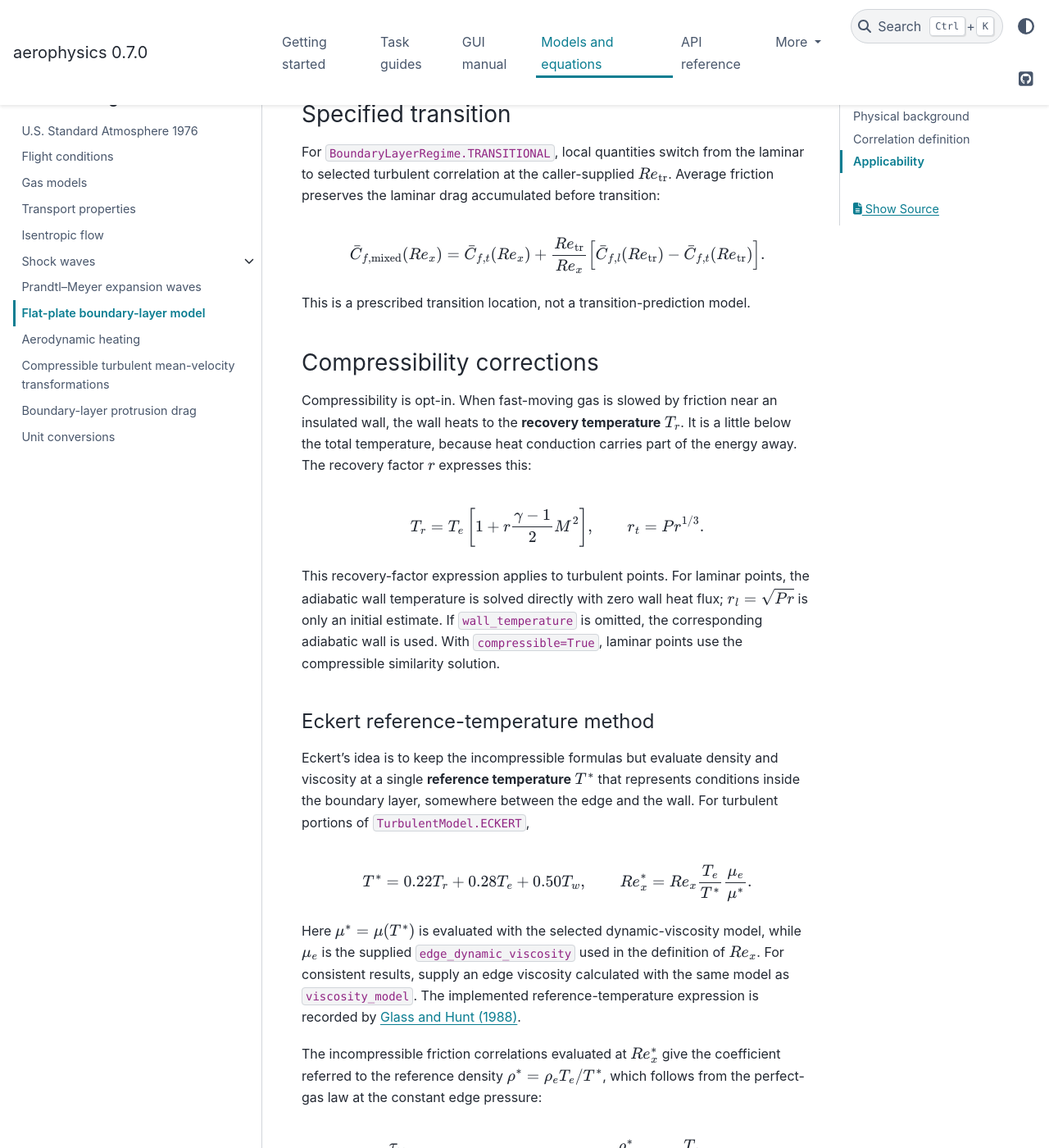
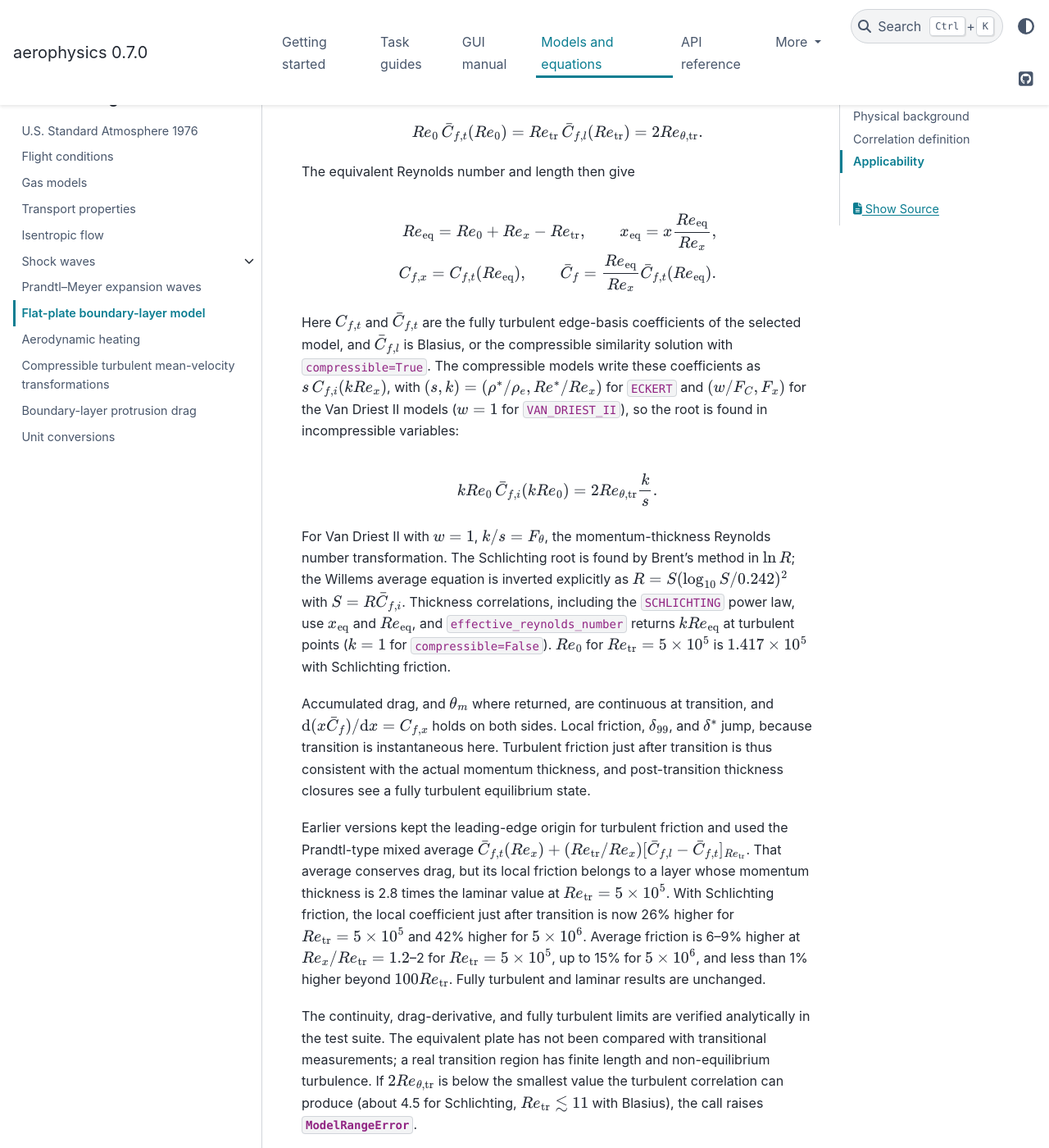
Before and after one commit to pandorobo11/aerophysics, a Sphinx documentation site: the page built from docs/models/flat_plate_boundary_layer.rst, in a window 1280 px wide and 1400 px high, scrolled down 7948 px. Shown: the whole window at 82% size. Built offline with Sphinx 7.4.7 and the PyData theme 0.15.4, drawn with Linux system fonts in a browser that asks for light colours; some of the changed text lies outside the part shown.

Commit message:
feat!: continue the equivalent turbulent plate after a specified transition
After a prescribed transition, every turbulent model now continues the fully
turbulent plate whose momentum thickness equals the laminar value at
transition. Its start Re_0 solves Re_0 * Cbar_f,t(Re_0) = Re_tr * Cbar_f,l(Re_tr)
with the model's own friction law, and local friction, average friction,
thicknesses, and effective Reynolds number use Re_eq = Re_0 + Re_x - Re_tr.

This replaces the Prandtl-type mixed average, whose leading-edge friction
origin was inconsistent with the laminar momentum thickness, and the
separate one-fifth-power thickness virtual origin. The log-wake closure is
now admissible just after a late transition.

Co-Authored-By: Claude Opus 5.5 <noreply@anthropic.com>

```diff
--- a/docs/models/flat_plate_boundary_layer.rst
+++ b/docs/models/flat_plate_boundary_layer.rst
@@ -193,7 +193,8 @@ near :math:`Re_x=10^6`; equilibrium log-wake profiles give :math:`H` falling to
 about 1.2 and :math:`\delta_{99}/\theta_m` rising to about 11 by :math:`10^9`.
 The correlation is therefore nominally limited to
 :math:`5\times10^5\le Re_x\le10^7`. Turbulent points above
-:math:`Re_x=10^7` (measured from the virtual origin below) emit
+:math:`Re_x=10^7` (for ``TRANSITIONAL``, the equivalent :math:`Re_\mathrm{eq}`
+described under :ref:`flat-plate-specified-transition`) emit
 :class:`~aerophysics.exceptions.ApplicabilityWarning`.
 
 The Schlichting friction is not derived from these thicknesses:
@@ -201,25 +202,15 @@ The Schlichting friction is not derived from these thicknesses:
 returned drag, by +2% at :math:`Re_x=10^6`, −15% at :math:`10^8`, and −27% at
 :math:`10^9`.
 
-For ``TRANSITIONAL``, :math:`x` and :math:`Re_x` in these equations are measured
-from a turbulent virtual origin :math:`x_0`. It is placed so that the turbulent
-momentum thickness equals the Blasius value at transition:
-
-.. math::
-
-   Re_x-Re_{x_0}=Re_x-Re_\mathrm{tr}
-   +\left(\frac{0.664\sqrt{Re_\mathrm{tr}}}{0.37\cdot7/72}\right)^{5/4},
-   \qquad
-   x-x_0=x\frac{Re_x-Re_{x_0}}{Re_x}.
-
-:math:`\theta_m` is then continuous at transition. :math:`\delta_{99}` still
-jumps there, because the assumed profile changes from Blasius to the
-one-seventh-power shape. Without the virtual origin, the thicknesses just
-after transition were those of a plate turbulent from its leading edge, with a
-momentum thickness 2.8 times the laminar value at
-:math:`Re_\mathrm{tr}=5\times10^5`. Fully turbulent results are unchanged.
-Friction and the mixed average keep the leading-edge origin described under
-:ref:`flat-plate-skin-friction-coefficients`.
+For ``TRANSITIONAL``, :math:`x` and :math:`Re_x` in these equations are
+:math:`x_\mathrm{eq}` and :math:`Re_\mathrm{eq}` of the equivalent turbulent
+plate described under :ref:`flat-plate-specified-transition`, the same origin
+used for friction. The power-law :math:`\theta_m` is then 1.3--2.2% above the
+Blasius value at transition for :math:`Re_\mathrm{tr}=5\times10^5`--
+:math:`5\times10^6`, the power law's own mismatch with Schlichting friction
+at :math:`Re_\mathrm{eq}\approx1.4\times10^5`--:math:`6\times10^5`.
+:math:`\delta_{99}` jumps there, because the assumed profile changes from
+Blasius to the one-seventh-power shape.
 
 .. _flat-plate-log-wake-thickness:
 
@@ -235,7 +226,7 @@ mean-velocity profile instead of fixed ratios:
    \qquad
    \tau_w=\tfrac{1}{2}\rho_eU_e^2C_{f,x}.
 
-:math:`\bar C_f` is the Schlichting average, or the specified-transition mixed
+:math:`\bar C_f` is the Schlichting average, or the specified-transition
 average, so :math:`\theta_m` always agrees with ``drag_per_unit_width`` and is
 continuous at transition. :math:`\delta_{99}` is the value :math:`d` for which
 the Spalding inner law (:ref:`Spalding, 1961 <ref-spalding-1961>`) plus the
@@ -258,11 +249,10 @@ Where no wake parameter :math:`0\le\Pi\le1` matches, :math:`\delta_{99}` and
 :class:`~aerophysics.exceptions.ApplicabilityWarning` reports the number of
 such points; :math:`\theta_m`, friction, and drag are still returned. Fully
 turbulent plates are admissible for :math:`10^4\le Re_x\le10^{10}`. After a
-prescribed transition at :math:`Re_\mathrm{tr}\gtrsim7\times10^5`, the closure
-fails in a short zone where the layer has turbulent friction but laminar
-momentum thickness, up to :math:`Re_x/Re_\mathrm{tr}\approx1.07` for
-:math:`Re_\mathrm{tr}=10^6` and 1.35 for :math:`5\times10^6`. The real layer is
-not in equilibrium there.
+prescribed transition, friction and :math:`\theta_m` are those of the fully
+turbulent plate at :math:`Re_\mathrm{eq}`, so the closure is admissible
+whenever that plate is; :math:`Re_\mathrm{eq}\approx1.4\times10^5` just after
+:math:`Re_\mathrm{tr}=5\times10^5`.
 
 Thickness accuracy
 ~~~~~~~~~~~~~~~~~~
@@ -414,23 +404,86 @@ local relation
 Turbulent use outside :math:`5\times10^5\le Re_x\le10^9` emits
 :class:`~aerophysics.exceptions.ApplicabilityWarning`.
 
+.. _flat-plate-specified-transition:
+
 Specified transition
 ^^^^^^^^^^^^^^^^^^^^
 
 For ``BoundaryLayerRegime.TRANSITIONAL``, local quantities switch from the
-laminar to selected turbulent correlation at the caller-supplied
-:math:`Re_\mathrm{tr}`. Average friction preserves the laminar drag accumulated
-before transition:
+laminar to the selected turbulent model at the caller-supplied
+:math:`Re_\mathrm{tr}`. Downstream, the layer continues as the fully turbulent
+plate of that model whose momentum thickness equals the laminar value at
+transition. For constant edge and wall conditions and zero pressure gradient,
+the momentum integral gives :math:`\theta_m=x\bar C_f/2` for both the laminar
+and the fully turbulent plate, so the turbulent start :math:`Re_0` solves
 
 .. math::
 
-   \bar C_{f,\mathrm{mixed}}(Re_x)
-   =\bar C_{f,t}(Re_x)
-   +\frac{Re_\mathrm{tr}}{Re_x}
-    \left[
-      \bar C_{f,l}(Re_\mathrm{tr})
-      -\bar C_{f,t}(Re_\mathrm{tr})
-    \right].
+   Re_0\,\bar C_{f,t}(Re_0)=Re_\mathrm{tr}\,\bar C_{f,l}(Re_\mathrm{tr})
+   =2Re_{\theta,\mathrm{tr}}.
+
+The equivalent Reynolds number and length then give
+
+.. math::
+
+   Re_\mathrm{eq}=Re_0+Re_x-Re_\mathrm{tr},
+   \qquad
+   x_\mathrm{eq}=x\frac{Re_\mathrm{eq}}{Re_x},
+
+   C_{f,x}=C_{f,t}(Re_\mathrm{eq}),
+   \qquad
+   \bar C_f=\frac{Re_\mathrm{eq}}{Re_x}\bar C_{f,t}(Re_\mathrm{eq}).
+
+Here :math:`C_{f,t}` and :math:`\bar C_{f,t}` are the fully turbulent
+edge-basis coefficients of the selected model, and :math:`\bar C_{f,l}` is
+Blasius, or the compressible similarity solution with ``compressible=True``.
+The compressible models write these coefficients as
+:math:`s\,C_{f,i}(kRe_x)`, with :math:`(s,k)=(\rho^*/\rho_e,Re^*/Re_x)` for
+``ECKERT`` and :math:`(w/F_C,F_x)` for the Van Driest II models (:math:`w=1`
+for ``VAN_DRIEST_II``), so the root is found in incompressible variables:
+
+.. math::
+
+   kRe_0\,\bar C_{f,i}(kRe_0)=2Re_{\theta,\mathrm{tr}}\frac{k}{s}.
+
+For Van Driest II with :math:`w=1`, :math:`k/s=F_\theta`, the momentum-thickness
+Reynolds number transformation. The Schlichting root is found by Brent's
+method in :math:`\ln R`; the Willems average equation is inverted explicitly as
+:math:`R=S(\log_{10}S/0.242)^2` with :math:`S=R\bar C_{f,i}`. Thickness
+correlations, including the ``SCHLICHTING`` power law, use
+:math:`x_\mathrm{eq}` and :math:`Re_\mathrm{eq}`, and
+``effective_reynolds_number`` returns :math:`kRe_\mathrm{eq}` at turbulent
+points (:math:`k=1` for ``compressible=False``). :math:`Re_0` for
+:math:`Re_\mathrm{tr}=5\times10^5` is :math:`1.417\times10^5` with
+Schlichting friction.
+
+Accumulated drag, and :math:`\theta_m` where returned, are continuous at
+transition, and :math:`\mathrm{d}(x\bar C_f)/\mathrm{d}x=C_{f,x}` holds on both
+sides. Local friction, :math:`\delta_{99}`, and :math:`\delta^*` jump, because
+transition is instantaneous here. Turbulent friction just after transition is
+thus consistent with the actual momentum thickness, and post-transition
+thickness closures see a fully turbulent equilibrium state.
+
+Earlier versions kept the leading-edge origin for turbulent friction and
+used the Prandtl-type mixed average
+:math:`\bar C_{f,t}(Re_x)+(Re_\mathrm{tr}/Re_x)[\bar C_{f,l}-\bar C_{f,t}]_{Re_\mathrm{tr}}`.
+That average conserves drag, but its local friction belongs to a layer whose
+momentum thickness is 2.8 times the laminar value at
+:math:`Re_\mathrm{tr}=5\times10^5`. With Schlichting friction, the local
+coefficient just after transition is now 26% higher for
+:math:`Re_\mathrm{tr}=5\times10^5` and 42% higher for
+:math:`5\times10^6`. Average friction is 6--9% higher at
+:math:`Re_x/Re_\mathrm{tr}=1.2`--2 for :math:`Re_\mathrm{tr}=5\times10^5`, up
+to 15% for :math:`5\times10^6`, and less than 1% higher beyond
+:math:`100Re_\mathrm{tr}`. Fully turbulent and laminar results are unchanged.
+
+The continuity, drag-derivative, and fully turbulent limits are verified
+analytically in the test suite. The equivalent plate has not been compared
+with transitional measurements; a real transition region has finite length and
+non-equilibrium turbulence. If :math:`2Re_{\theta,\mathrm{tr}}` is below the
+smallest value the turbulent correlation can produce (about 4.5 for
+Schlichting, :math:`Re_\mathrm{tr}\lesssim11` with Blasius), the call raises
+:class:`~aerophysics.exceptions.ModelRangeError`.
 
 This is a prescribed transition location, not a transition-prediction model.
 
@@ -540,10 +593,10 @@ when supplied :math:`\mu_e` differs, all four coefficients multiply
 :math:`\sqrt{\mu_{\mathrm{model}}(T_e)/\mu_e}`. The momentum integral is
 checked independently against friction before enforcing the exact ZPG
 identity :math:`\theta_m=xc_f`. The average coefficient is exactly
-:math:`\bar C_f=2c_f`. The transitional mixed average uses this same laminar
-coefficient at :math:`Re_{\mathrm{tr}}`. Thus post-transition average drag
-changes; for the wall-temperature mode its momentum-integral and profile
-thicknesses also respond to this changed accumulated drag.
+:math:`\bar C_f=2c_f`. The specified-transition start :math:`Re_0` uses this
+same laminar momentum thickness at :math:`Re_{\mathrm{tr}}`. Thus
+post-transition friction and drag depend on it; for the wall-temperature mode
+its momentum-integral and profile thicknesses also respond.
 
 ``effective_reynolds_number`` returns the external :math:`Re_x` at laminar
 points. At zero Mach and :math:`T_w=T_e`, the numerical coefficients approach
@@ -739,7 +792,8 @@ at :math:`F_\theta Re_x` were inaccurate in compressible flow.
      - K
    * - :math:`Re_{x,i}`
      - ``effective_reynolds_number``
-     - Equivalent incompressible VD2 friction Reynolds number
+     - Equivalent incompressible VD2 friction Reynolds number (from
+       :math:`Re_\mathrm{eq}` after a specified transition)
      - dimensionless
    * - :math:`F_C,F_\theta,F_x`
      - internal
@@ -779,7 +833,8 @@ Thus :math:`w=1` for an adiabatic wall. This model uses the Schlichting pair;
 ``TurbulentModel.VAN_DRIEST_II`` uses the Willems pair. At constant edge and wall
 conditions, :math:`c_f=\mathrm{d}(x\bar C_F)/\mathrm{d}x`.
 For ``TRANSITIONAL``, the laminar part uses the similarity solution and the
-average uses the specified-transition mixing equation above with this new turbulent average.
+turbulent part the equivalent plate of :ref:`flat-plate-specified-transition`
+with this friction pair.
 
 The zero-pressure-gradient momentum integral gives the full-edge momentum
 thickness and wall shear stress:
@@ -789,7 +844,8 @@ thickness and wall shear stress:
    \theta=\frac{x\bar C_F}{2}, \qquad
    \tau_w=\frac{1}{2}\rho_e U_e^2 c_f.
 
-Here :math:`\bar C_F` is the selected turbulent or mixed average, on the
+Here :math:`\bar C_F` is the selected turbulent or specified-transition
+average, on the
 edge dynamic-pressure basis. Distances and thicknesses are in m, wall shear
 is in Pa, and positive shear acts against the flow on the fluid. The
 streamwise coordinate starts at the leading edge; the profile coordinate
```
Also changed, not shown: other parts of docs/models/flat_plate_boundary_layer.rst (+1 -1 lines), CHANGELOG.md (+19 -6 lines), docs/guides/boundary_layers.rst (+7 -5 lines), 2 other files.
